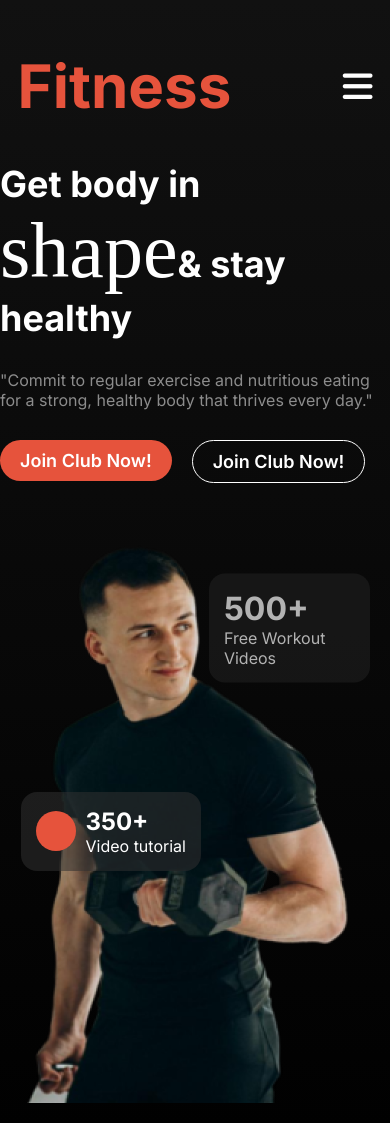
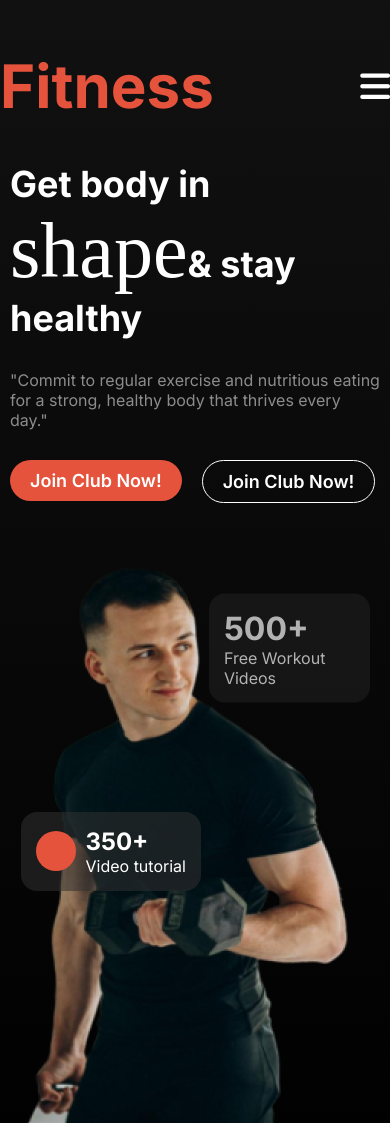
Before and after one commit to Denurychowdhury/healthy-solution-gym, a plain HTML site: page index.html in a window 390 px wide. Drawn offline with Linux system fonts and the light colour scheme.

Commit message:
recap Banner Responsive

```diff
--- a/styles/responsive.css
+++ b/styles/responsive.css
@@ -3,18 +3,18 @@
 /* large device */
 @media  screen and (max-width:992px) {
     .nav-section{
-        width: calc(100% - 35px);
+        width: 100%;
         gap: 30px;
     }
     .nav-section .menu-icon{
         display:none;
     }
     .menu ul{
-        gap: 20px;
+        gap:10px;
     }
     .banner-container {
         flex-direction: column;
-        width: 100%;
+       width: calc(100% - 20px);
     }
     .banner-container .banner-content{
         width: 100%;
@@ -51,7 +51,7 @@
     }
     .banner-container {
         flex-direction: column;
-        width: 100%;
+        width: calc(100% - 20px);
     }
     .banner-container .banner-content{
         width: 100%;
```
